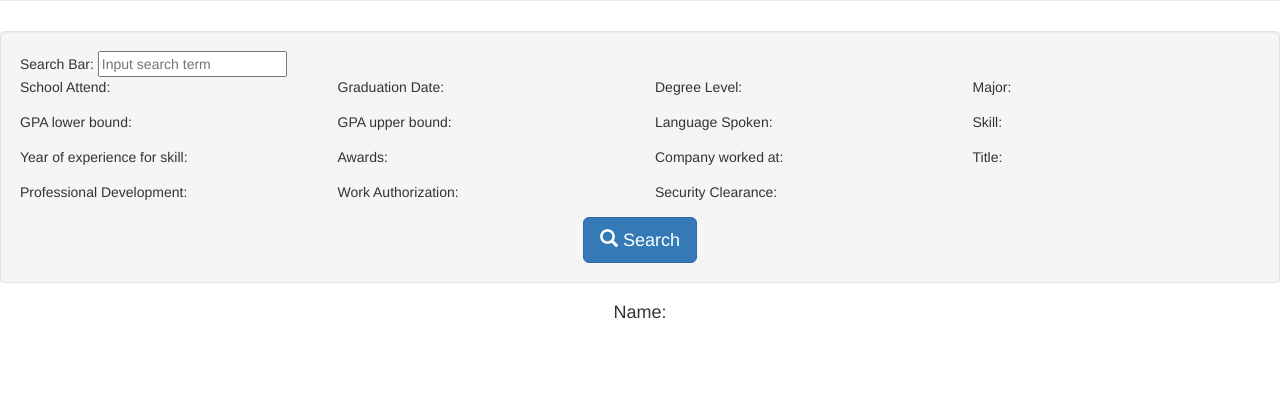
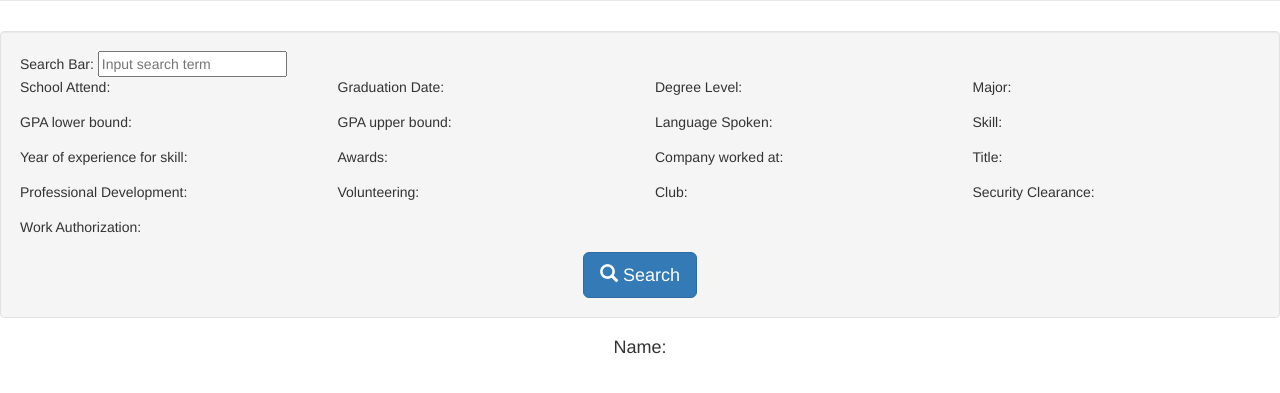
Before and after one commit to jeekang/RSR, a Django app: template ParadymeIntern/RSR/templates/SearchExport/search.html in a window 1280 px wide. Shown: the part 239-632 px from the top of the page. Run offline with Django 3.2, Linux system fonts and the light colour scheme; the template is opened without the code that fills it, so the values that code supplies are empty; some libraries are stand-ins or nearby versions.

Commit message:
Add 2 filters & data

```diff
--- a/ParadymeIntern/ParadymeIntern/settings.py
+++ b/ParadymeIntern/ParadymeIntern/settings.py
@@ -31,6 +31,8 @@ ALLOWED_HOSTS = []
 # Application definition
 
 INSTALLED_APPS = [
+    'dal',
+    'dal_select2',
     'django.contrib.admin',
     'django.contrib.auth',
     'django.contrib.contenttypes',
--- a/ParadymeIntern/RSR/models.py
+++ b/ParadymeIntern/RSR/models.py
@@ -261,7 +261,7 @@ class Volunteering(models.Model):
             yield (field, value)
 
     Name = models.CharField("Volunteering Name", max_length=100,default = "None")
-
+    Volunteer = models.ManyToManyField(Person, through='PersonToVolunteering')
 
 
 ######### INTERMEDIARY TABLES ##########
--- a/ParadymeIntern/RSR/templates/SearchExport/search.html
+++ b/ParadymeIntern/RSR/templates/SearchExport/search.html
@@ -98,12 +98,20 @@
                     {% render_field personFilter.form.ProfessionalDevelopment class="form-control" %}
                 </div>
                 <div class="form-group col-sm-4 col-md-3">
-                    Work Authorization:
-                    {% render_field personFilter.form.year_of_experience_gt class="form-control" %}
+                    Volunteering:
+                    {% render_field personFilter.form.Volunteering class="form-control" %}
+                </div>
+                <div class="form-group col-sm-4 col-md-3">
+                    Club:
+                    {% render_field personFilter.form.Club_Hobby class="form-control" %}
                 </div>
                 <div class="form-group col-sm-4 col-md-3">
                     Security Clearance:
                     {% render_field personFilter.form.SecurityClearance class="form-control" %}
+                </div>
+                <div class="form-group col-sm-4 col-md-3">
+                    Work Authorization:
+                    {% render_field personFilter.form.year_of_experience_gt class="form-control" %}
                 </div>
 
             </div>
--- a/ParadymeIntern/RSR/urls.py
+++ b/ParadymeIntern/RSR/urls.py
@@ -35,6 +35,8 @@ urlpatterns = [
 
     #Search/Export Team
     url(r'^search/person_detail/(?P<pk>[0-9]+)/$', views.detail, name='detail'),
+    #url(r'^search/ProfessionalDevelopment-autocomplete/$', ProfessionalDevelopmentAutocomplete.as_view(),
+    #    name='ProfessionalDevelopment-autocomplete',)
 
 
 ]
```
Also changed, not shown: ParadymeIntern/RSR/filters.py (+9 -1 lines), ParadymeIntern/RSR/views.py (+8 -0 lines), ParadymeIntern/RSR/migrations/0007_auto_20170721_0316.py (added), ParadymeIntern/db.sqlite3.
